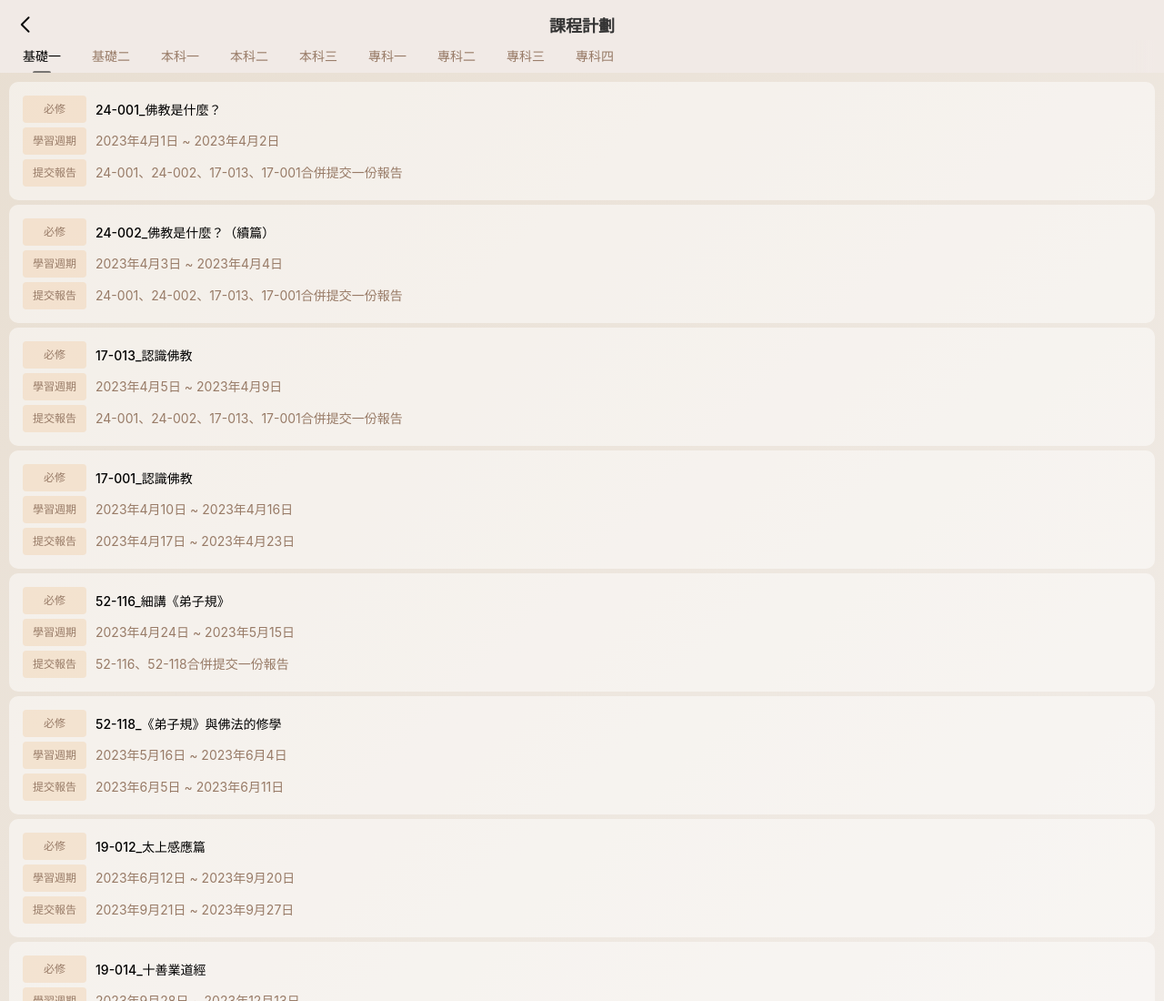
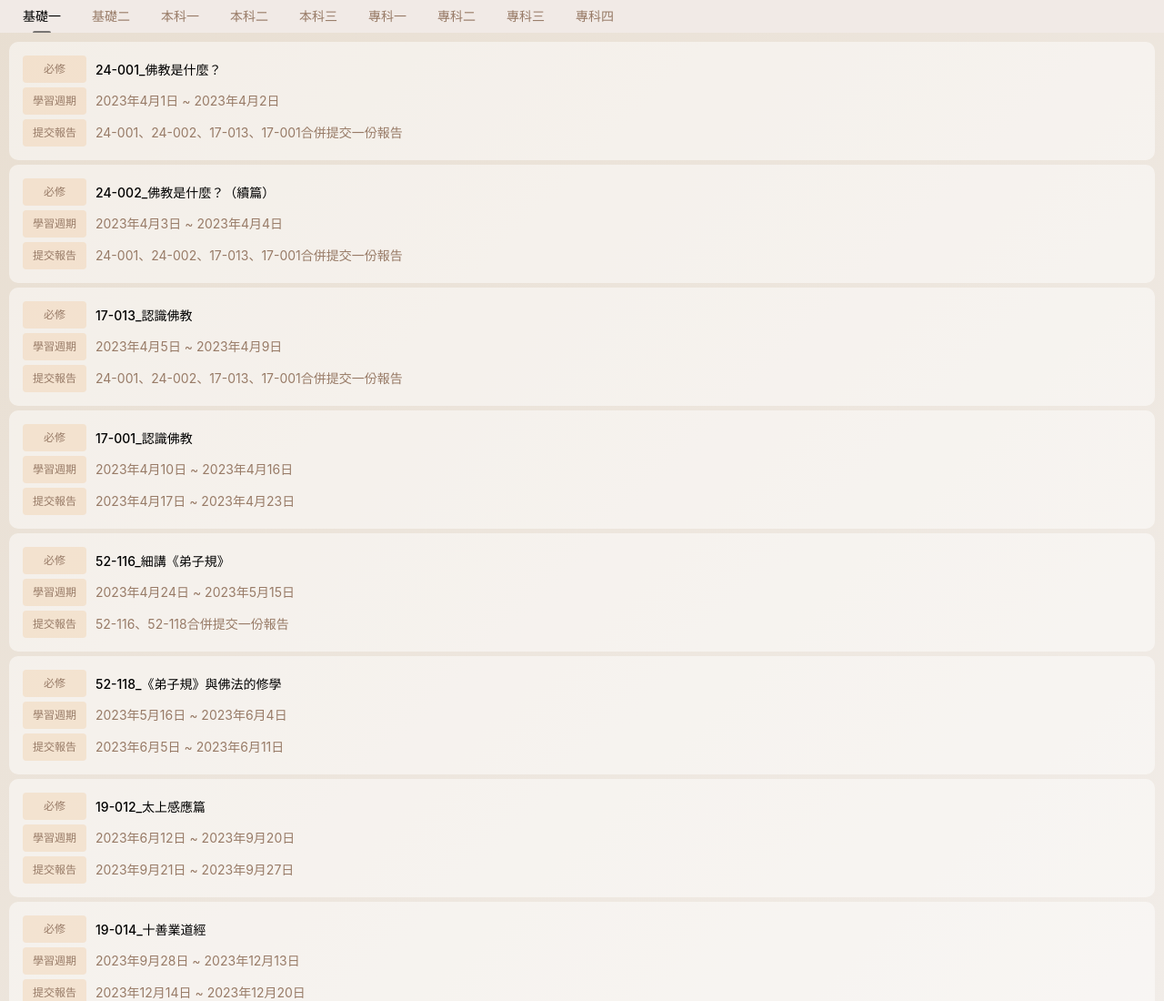
Before and after one commit to buddhist-college/xueyuan-h5, a plain HTML site: page index.html in a window 1280 px wide. Shown: the top 1100 px of the page at 91% size. Drawn offline with Linux system fonts and the light colour scheme.

Commit message:
feat: hide header

```diff
--- a/assets/style.css
+++ b/assets/style.css
@@ -24,7 +24,7 @@
   top: 0;
 }
 .container {
-  padding-top: 44px;
+  /* padding-top: 44px; */
 }
 .tab-header-wrap {
   padding: 0 10px;
--- a/index.html
+++ b/index.html
@@ -11,10 +11,10 @@
   </head>
   <body>
     <div id="app" style="display: none">
-      <header class="header">
+      <!-- <header class="header">
         <a onclick="history.back()"></a>
         <h1>課程計劃</h1>
-      </header>
+      </header> -->
       <div class="container">
         <div class="tab-header-wrap">
           <div class="tab-header">
```
